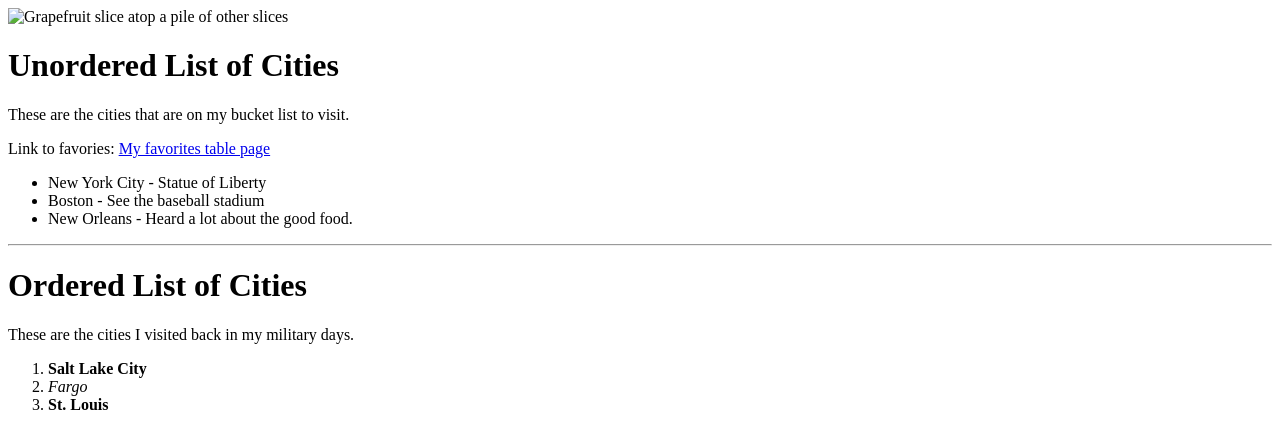
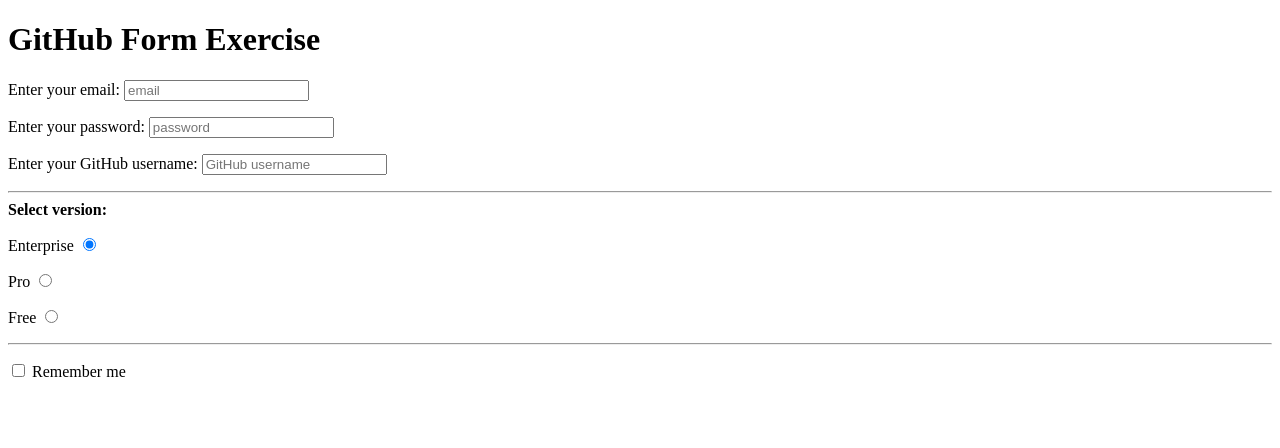
Before and after one commit to clod7699/html_exercise, a plain HTML site: page index.html in a window 1280 px wide. Drawn offline with Linux system fonts and the light colour scheme.

Commit message:
complete form exercise

```diff
--- a/index.html
+++ b/index.html
@@ -1,29 +1,51 @@
 <!DOCTYPE html>
 <html lang="en">
+
 <head>
     <meta charset="UTF-8">
     <title>Index Exercise</title>
 </head>
+
 <body>
-    <div class="heading">
-        <img class="fit-picture" src="/media/cc0-images/grapefruit-slice-332-332.jpg" alt="Grapefruit slice atop a pile of other slices" />
-    </div>
+    <h1>GitHub Form Exercise</h1>
+    <form action="">
+        <p>
+            <label for="email">Enter your email:</label>
+            <input type="email" name="email" id="email" placeholder="email">
+        </p>
+        <p>
+            <label for="password">Enter your password:</label>
+            <input type="password" name="password" id="password" placeholder="password">
+        </p>
+        <p>
+            <label for="username">Enter your GitHub username:</label>
+            <input type="text" name="text" id="text" placeholder="GitHub username">
+        </p>
 
-    <h1>Unordered List of Cities</h1>
-    <p>These are the cities that are on my bucket list to visit.</p>
-    <p>Link to favories:&nbsp;<a href="favorites.html">My favorites table page</a></p>
-    <ul>
-        <li>New York City - <span>Statue of Liberty</span></li>
-        <li>Boston - <span>See the baseball stadium</span></li>
-        <li>New Orleans - <span>Heard a lot about the good food.</span></li>
-    </ul>
-    <hr />
-    <h1>Ordered List of Cities</h1>
-    <p>These are the cities I visited back in my military days.</p>
-    <ol>
-        <li><strong>Salt Lake City</strong></li>
-        <li><em>Fargo</em></li>
-        <li><strong>St. Louis</strong></li>
-    </ol>
+       <hr />
+            <strong>Select version:</strong>
+            <p>
+                <label for="enterprise">Enterprise</label>
+                <input type="radio" name="version" id="enterprise" value="enterprise" checked>
+            </p>
+            <p>
+                <label for="pro">Pro</label>
+                <input type="radio" name="version" id="pro" value="pro">
+            </p>
+            <p>
+                <label for="free">Free</label>
+                <input type="radio" name="version" id="free" value="free">
+            </p>
+
+        <hr />
+
+            <p>
+                <input type="checkbox" id="remember" name="remember" value="Remember me">
+                <label for="remember">Remember me</label>
+            </p>
+
+
+    </form>
 </body>
+
 </html>
```
